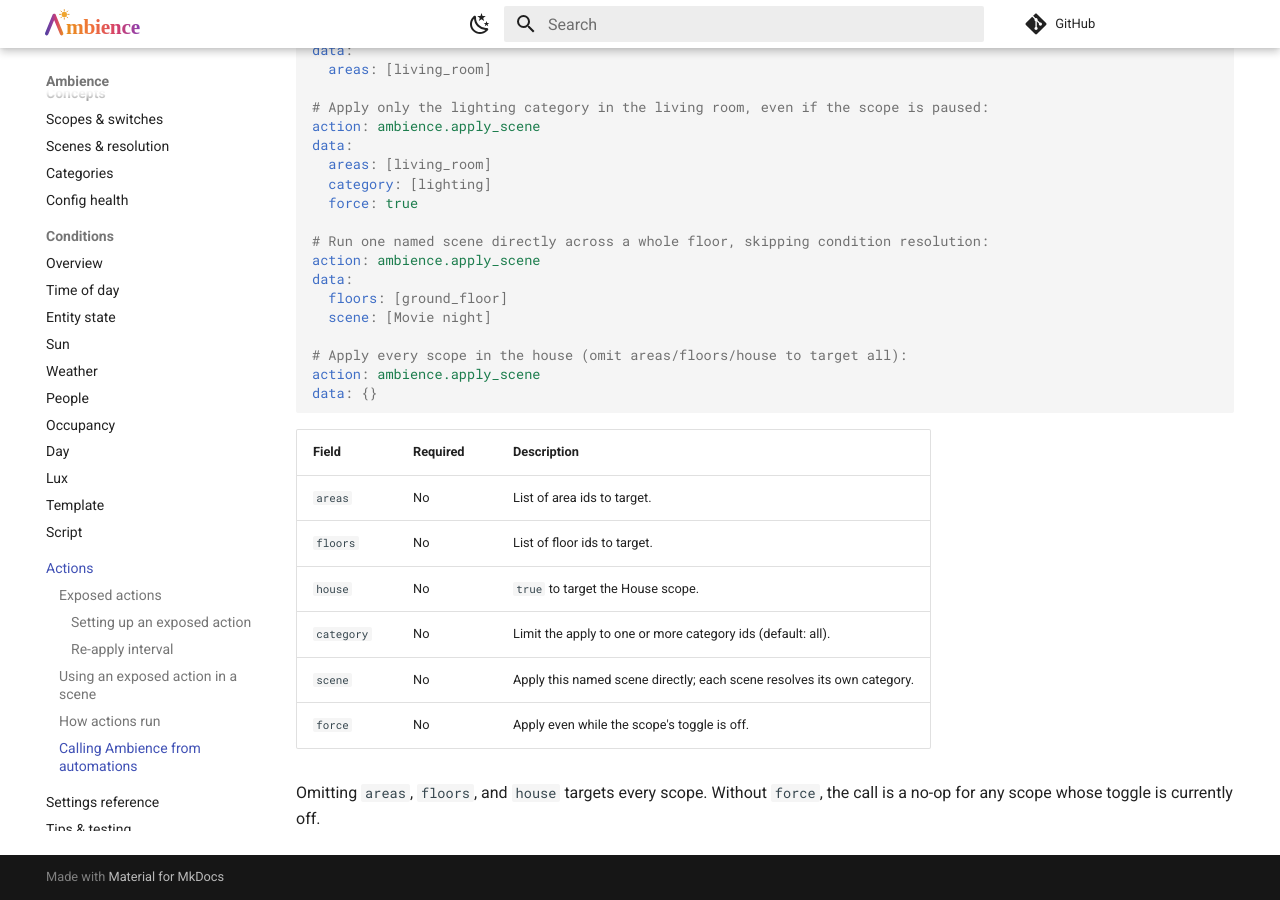
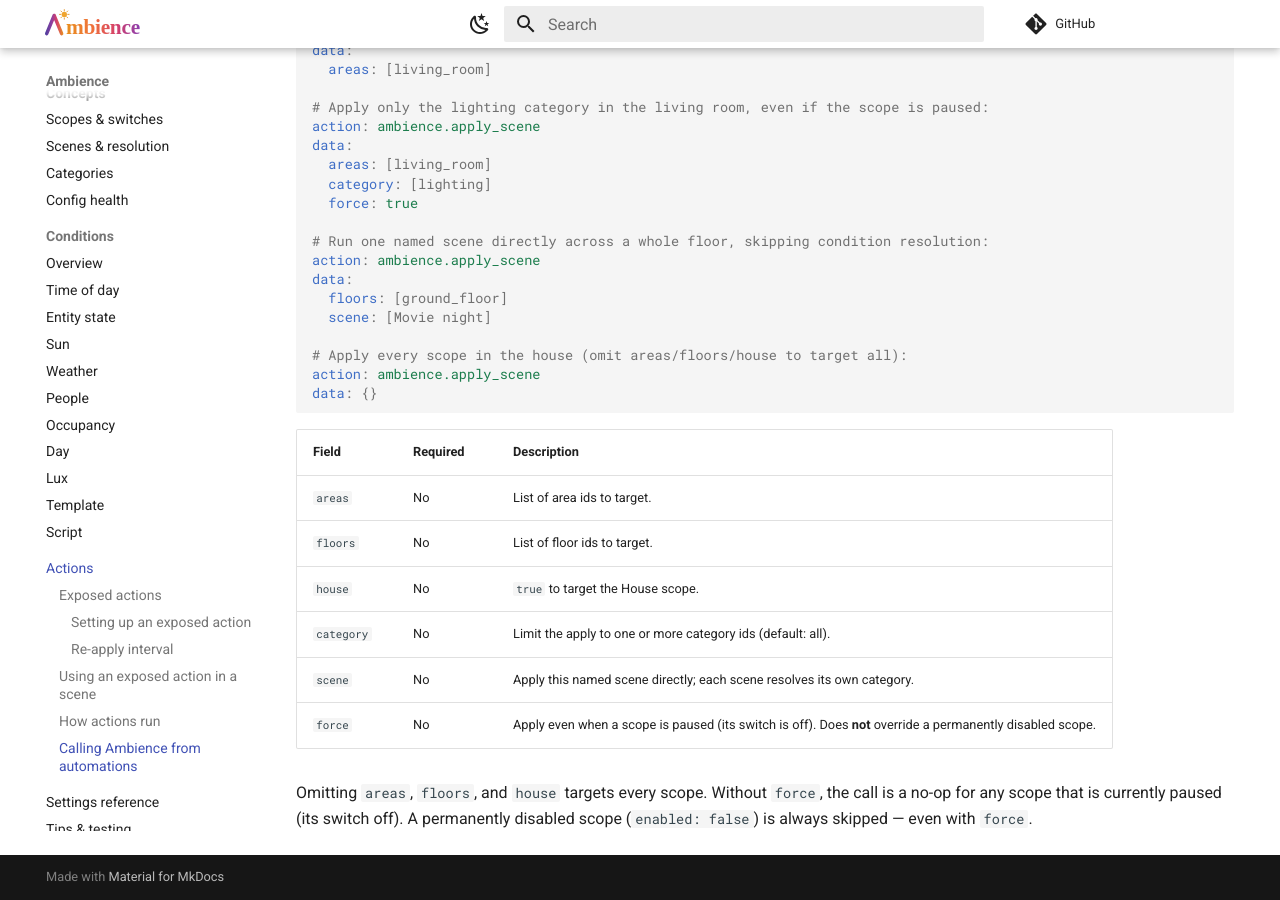
Before and after one commit to clintongormley/ambience, an MkDocs documentation site: the page built from docs/actions.md, in a window 1280 px wide and 900 px high, scrolled down 2738 px. Built offline with MkDocs 1.6.1 and Material for MkDocs 9.7.7, drawn with Linux system fonts in a browser that asks for light colours; comment, search, counter and statistics services are not loaded.

Commit message:
fix(service): de-dup repeated scope ids; clarify force semantics in docs (Copilot)

```diff
--- a/docs/actions.md
+++ b/docs/actions.md
@@ -111,7 +111,9 @@ data: {}
 | `house` | No | `true` to target the House scope. |
 | `category` | No | Limit the apply to one or more category ids (default: all). |
 | `scene` | No | Apply this named scene directly; each scene resolves its own category. |
-| `force` | No | Apply even while the scope's toggle is off. |
+| `force` | No | Apply even when a scope is paused (its switch is off). Does **not** override a permanently disabled scope. |
 
 Omitting `areas`, `floors`, and `house` targets every scope. Without `force`,
-the call is a no-op for any scope whose toggle is currently off.
+the call is a no-op for any scope that is currently paused (its switch off). A
+permanently disabled scope (`enabled: false`) is always skipped — even with
+`force`.
```
Also changed, not shown: 3 other files.
